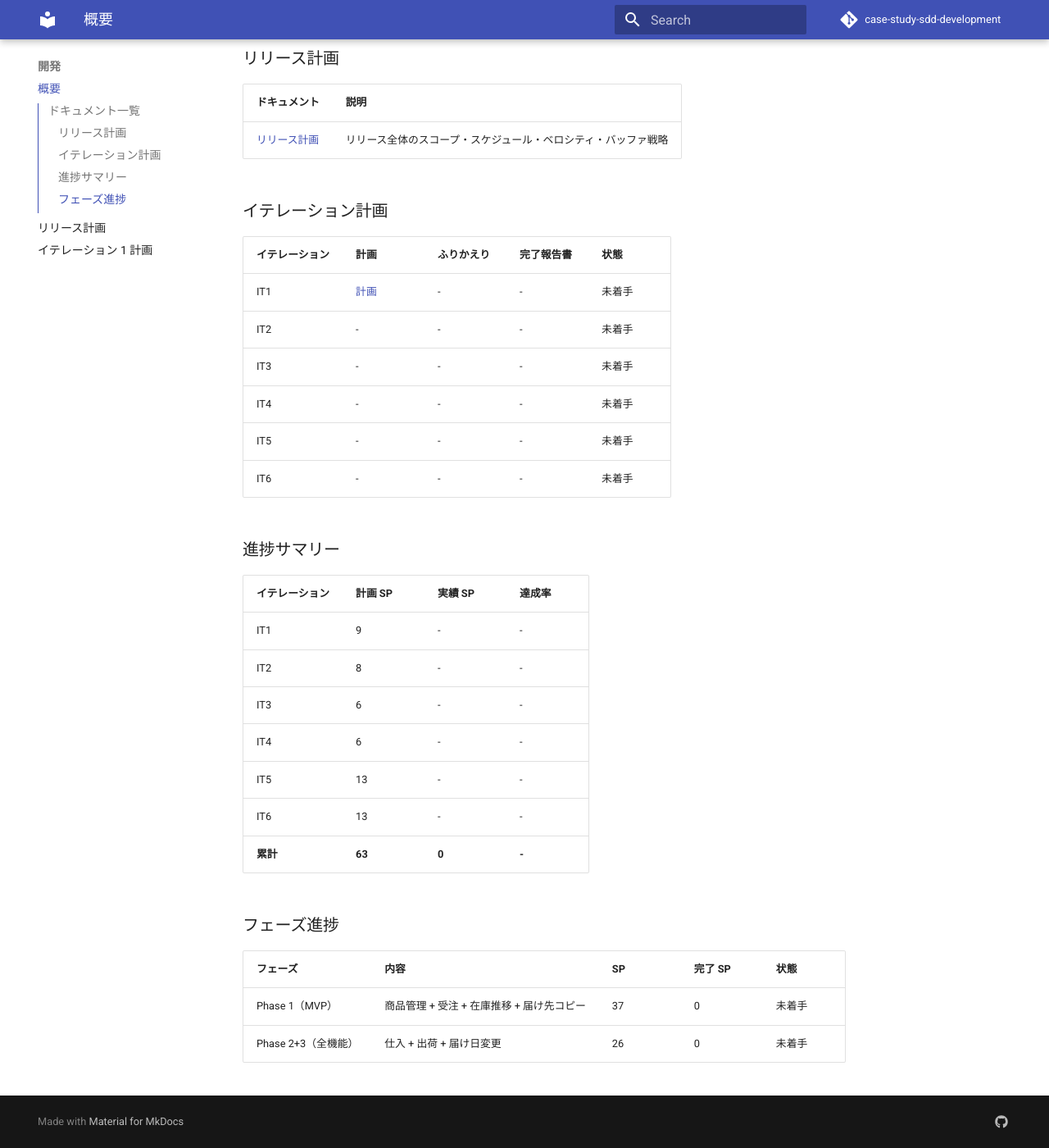
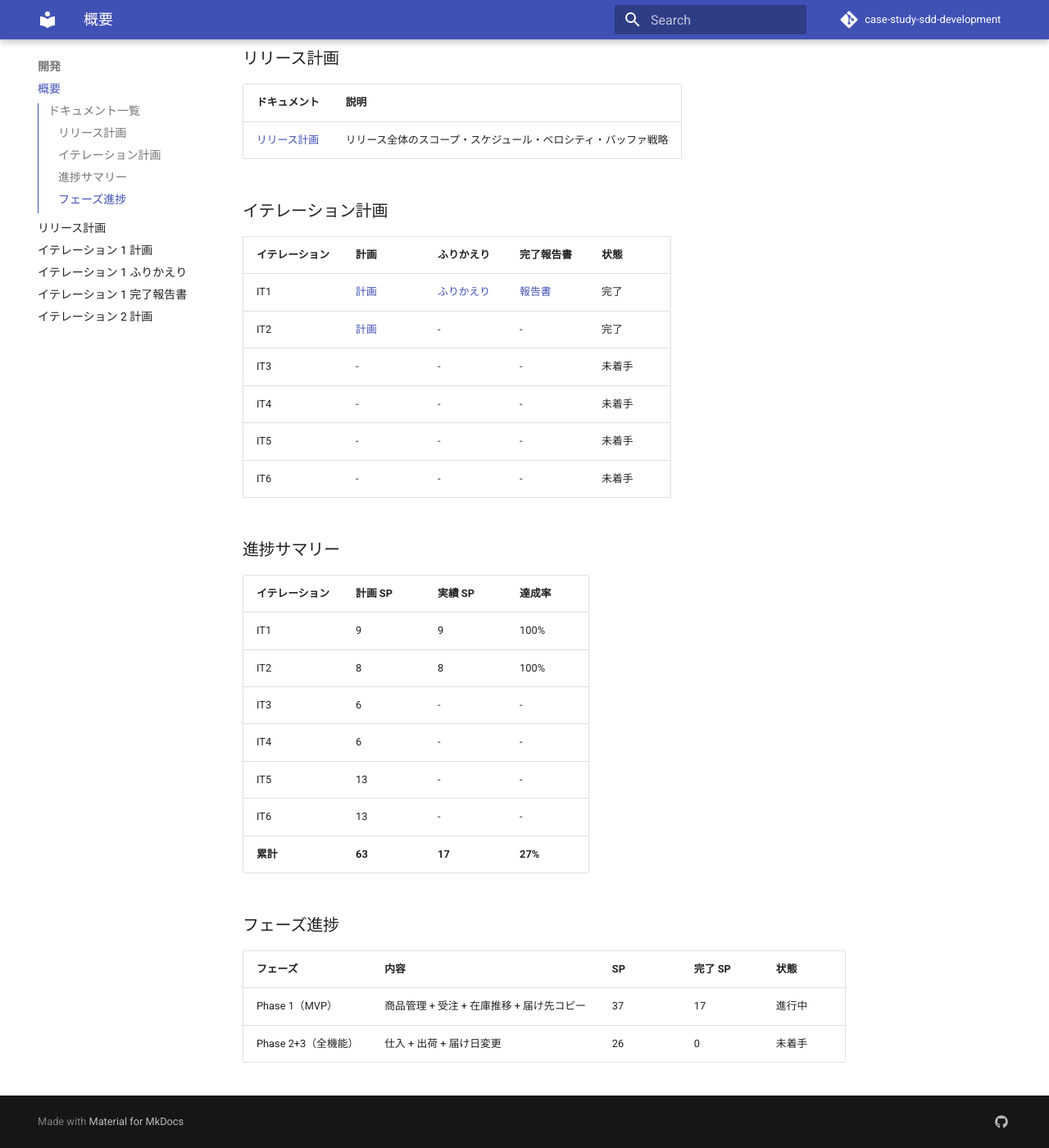
Before and after one commit to k2works/case-study-sdd-development, an MkDocs documentation site: the page built from docs/development/index.md, in a window 1280 px wide and 1400 px high, scrolled down 288 px. Shown: the whole window at 82% size. Built offline with MkDocs 1.6.1 and Material for MkDocs 9.7.7, drawn with Linux system fonts in a browser that asks for light colours; comment, search, counter and statistics services are not loaded.

Commit message:
docs: ドキュメントインデックスと mkdocs.yml を IT2 完了状態に更新

```diff
--- a/docs/development/index.md
+++ b/docs/development/index.md
@@ -14,8 +14,8 @@
 
 | イテレーション | 計画 | ふりかえり | 完了報告書 | 状態 |
 | :--- | :--- | :--- | :--- | :--- |
-| IT1 | [計画](iteration_plan-1.md) | - | - | 未着手 |
-| IT2 | - | - | - | 未着手 |
+| IT1 | [計画](iteration_plan-1.md) | [ふりかえり](retrospective-1.md) | [報告書](iteration_report-1.md) | 完了 |
+| IT2 | [計画](iteration_plan-2.md) | - | - | 完了 |
 | IT3 | - | - | - | 未着手 |
 | IT4 | - | - | - | 未着手 |
 | IT5 | - | - | - | 未着手 |
@@ -25,17 +25,17 @@
 
 | イテレーション | 計画 SP | 実績 SP | 達成率 |
 | :--- | :--- | :--- | :--- |
-| IT1 | 9 | - | - |
-| IT2 | 8 | - | - |
+| IT1 | 9 | 9 | 100% |
+| IT2 | 8 | 8 | 100% |
 | IT3 | 6 | - | - |
 | IT4 | 6 | - | - |
 | IT5 | 13 | - | - |
 | IT6 | 13 | - | - |
-| **累計** | **63** | **0** | **-** |
+| **累計** | **63** | **17** | **27%** |
 
 ### フェーズ進捗
 
 | フェーズ | 内容 | SP | 完了 SP | 状態 |
 | :--- | :--- | :--- | :--- | :--- |
-| Phase 1（MVP） | 商品管理 + 受注 + 在庫推移 + 届け先コピー | 37 | 0 | 未着手 |
+| Phase 1（MVP） | 商品管理 + 受注 + 在庫推移 + 届け先コピー | 37 | 17 | 進行中 |
 | Phase 2+3（全機能） | 仕入 + 出荷 + 届け日変更 | 26 | 0 | 未着手 |
--- a/mkdocs.yml
+++ b/mkdocs.yml
@@ -88,11 +88,18 @@ nav:
   - レビュー:
       - 要件定義レビュー: review/requirements_review_20260324.md
       - 設計レビュー: review/design_review_20260324.md
+      - UI/UX レビュー: review/uiux_review_20260324.md
       - 運用レビュー: review/operation_review_20260324.md
+      - IT1 コードレビュー: review/it1_code_review_20260324.md
+      - IT2 コードレビュー: review/it2_code_review_20260324.md
+      - IT2 UI/UX レビュー: review/it2_uiux_review_20260324.md
   - 開発:
       - 概要: development/index.md
       - リリース計画: development/release_plan.md
       - イテレーション 1 計画: development/iteration_plan-1.md
+      - イテレーション 1 ふりかえり: development/retrospective-1.md
+      - イテレーション 1 完了報告書: development/iteration_report-1.md
+      - イテレーション 2 計画: development/iteration_plan-2.md
   - 運用:
       - 概要: operation/index.md
       - アプリケーション開発環境セットアップ: operation/dev_app_instruction.md
```
Also changed, not shown: docs/index.md (+8 -1 lines).
